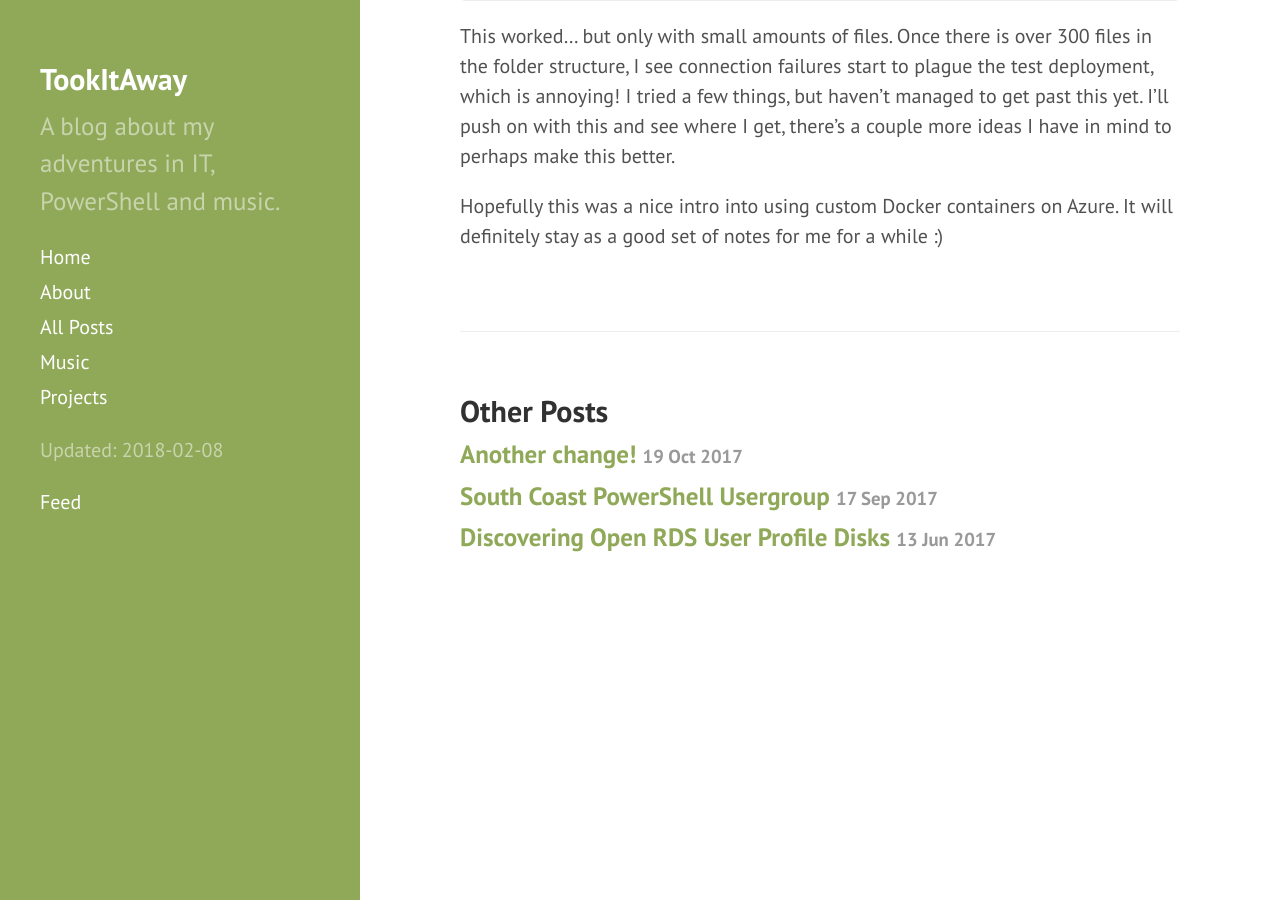
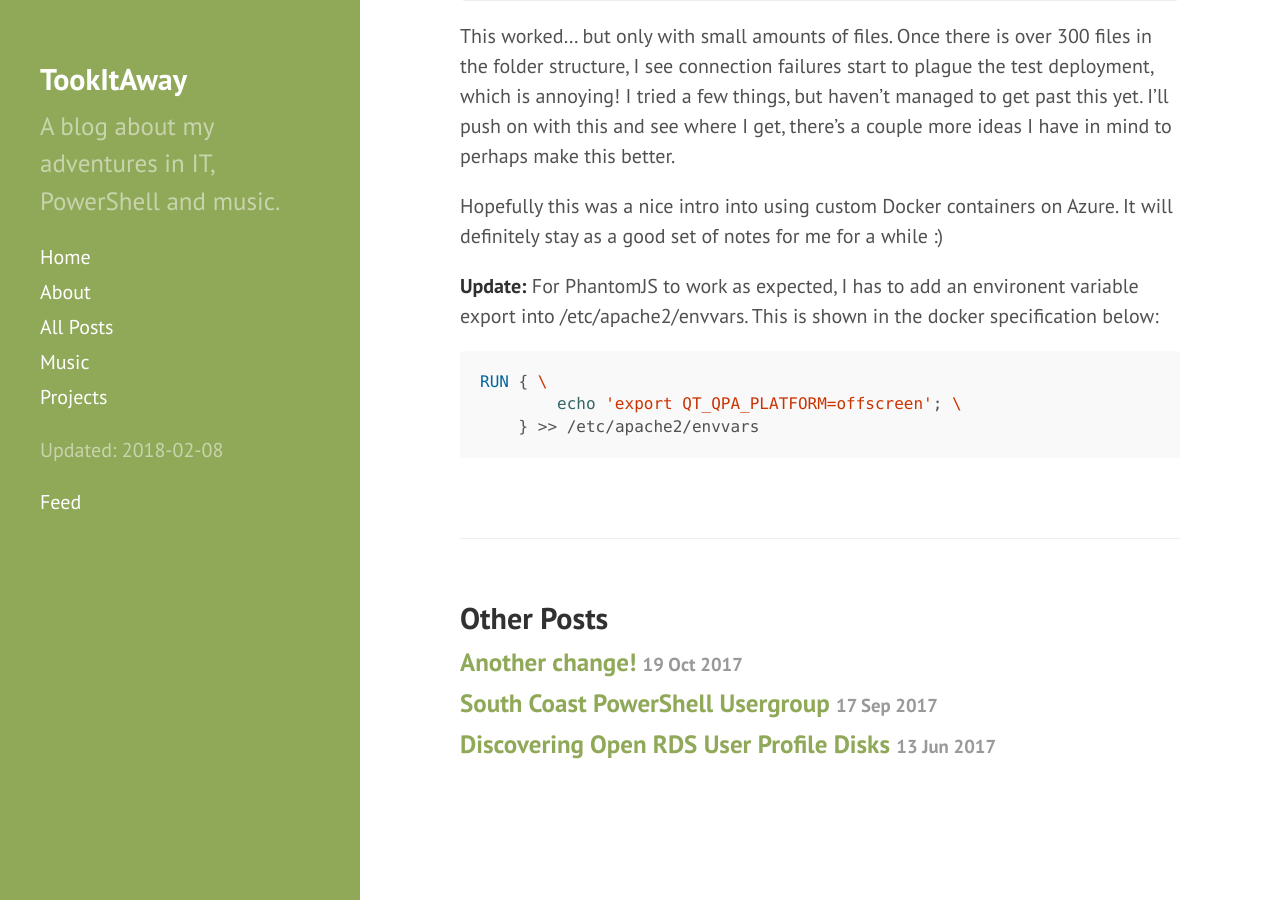
Before and after one commit to davegreen/davegreen.github.io, a Jekyll site: the page built from _posts/2017-12-23-getting-started-with-custom-docker-containers-on-azure.md, in a window 1280 px wide and 900 px high, scrolled down 5663 px. Built offline with Jekyll 4.4.1, drawn with Linux system fonts in a browser that asks for light colours.

Commit message:
update - envvar

````diff
--- a/_posts/2017-12-23-getting-started-with-custom-docker-containers-on-azure.md
+++ b/_posts/2017-12-23-getting-started-with-custom-docker-containers-on-azure.md
@@ -143,3 +143,11 @@ Because I am using the built in app service storage account, I tried getting som
 This worked... but only with small amounts of files. Once there is over 300 files in the folder structure, I see connection failures start to plague the test deployment, which is annoying! I tried a few things, but haven't managed to get past this yet. I'll push on with this and see where I get, there's a couple more ideas I have in mind to perhaps make this better.
 
 Hopefully this was a nice intro into using custom Docker containers on Azure. It will definitely stay as a good set of notes for me for a while :)
+
+**Update:** For PhantomJS to work as expected, I has to add an environent variable export into /etc/apache2/envvars. This is shown in the docker specification below:
+
+```docker
+RUN { \
+        echo 'export QT_QPA_PLATFORM=offscreen'; \
+    } >> /etc/apache2/envvars
+```
````
